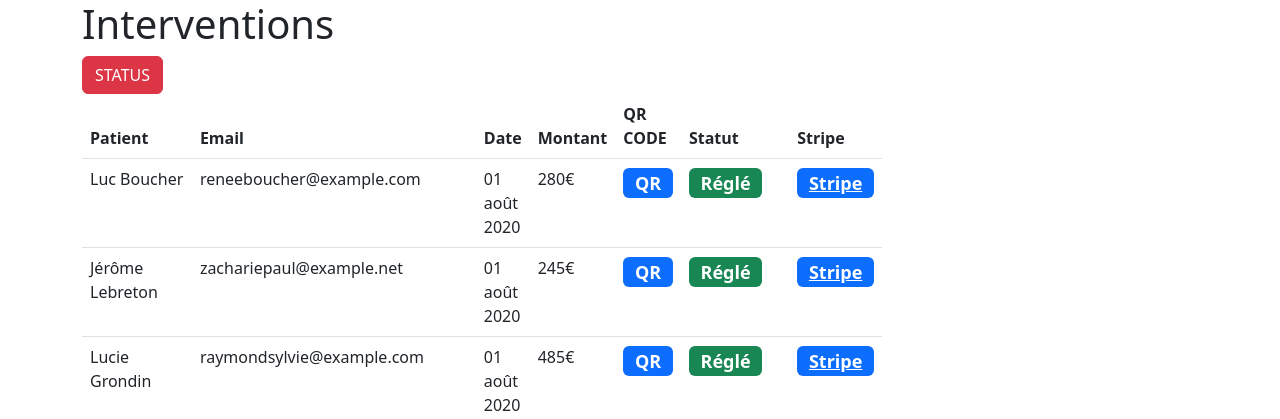
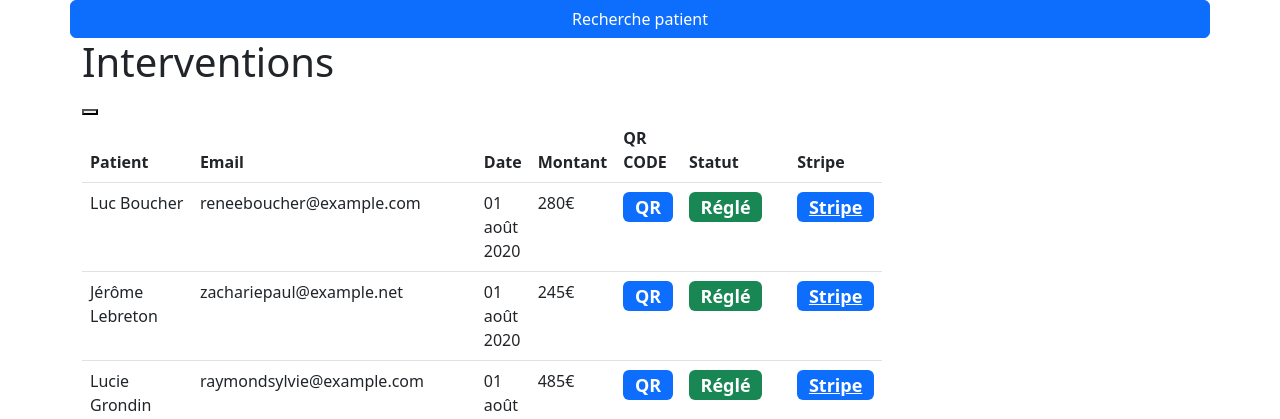
Before and after one commit to flequeau/stripeProject, a Django app: page / in a window 1280 px wide. Shown: the top 419 px of the page. Run offline with Django 4.2, Linux system fonts and the light colour scheme; data comes from the database, SQL or seed files in the repository; both versions use the stored data as it was after the commit; some libraries are stand-ins or nearby versions.

Commit message:
Search patient

```diff
--- a/dhpayment/templates/dhpayment/interv_list.html
+++ b/dhpayment/templates/dhpayment/interv_list.html
@@ -2,9 +2,13 @@
 {% load static %}
 {% block content %}
     <div class="row">
+
+    <a class="btn btn-primary" href="{% url 'search' %}" role="button">Recherche patient</a>
+
         <div class="col-8">
             <h1>Interventions</h1>
-        <a class="btn btn-danger" href="{% url 'status' %}">STATUS</a>
+
+            <button hx-get="#" hx-target='#dialog'></button>
             <table class="table">
                 <thead>
                 <th>Patient</th>
@@ -23,17 +27,20 @@
                         <td>{{ interv.date|date:'d F Y' }}</td>
                         <td>{{ interv.amount }}€</td>
                         <td><h4><span class="badge text-bg-primary"
-                                  style="cursor: pointer;"
-                                  hx-trigger="click"
-                                  hx-post="{% url 'create-qrcode' interv.uuid %}"
-                                  hx-target="#qr">QR</span>
+                                      style="cursor: pointer;"
+                                      hx-trigger="click"
+                                      hx-post="{% url 'create-qrcode' interv.uuid %}"
+                                      hx-target="#qr">QR</span>
                         </h4></td>
                         {% if interv.payment_state == 'ATT' %}
-                            <td><h4><span class="badge text-bg-warning">{{ interv.get_payment_state_display }}</span></h4></td>
-                            {% else %}
-                            <td><h4><span class="badge text-bg-success">{{ interv.get_payment_state_display }}</span></h4></td>
+                            <td><h4><span class="badge text-bg-warning">{{ interv.get_payment_state_display }}</span>
+                            </h4></td>
+                        {% else %}
+                            <td><h4><span class="badge text-bg-success">{{ interv.get_payment_state_display }}</span>
+                            </h4></td>
                         {% endif %}
-                    <td><h4><a class="badge text-bg-primary" href="{% url 'create-check-out-session' interv.uuid %}">Stripe</a></h4></td>
+                        <td><h4><a class="badge text-bg-primary"
+                                   href="{% url 'create-check-out-session' interv.uuid %}">Stripe</a></h4></td>
                     </tr>
                 {% endfor %}
                 </tbody>
--- a/dhpayment/urls.py
+++ b/dhpayment/urls.py
@@ -6,6 +6,8 @@ urlpatterns = [
     path('card/create-checkout-session/<str:uuid>', views.create_checkout_session, name='create-check-out-session'),
     path('card/qr/<str:uuid>', views.createQrCode, name='create-qrcode'),
     path('card/success', views.checkout_success, name='checkout-success'),
-    path('card/status', views.state_pay, name='status'),
-    path('webhook', views.stripe_webhook, name='stripe-webhook')
+    #path('card/status', views.state_pay, name='status'),
+    path('webhook', views.stripe_webhook, name='stripe-webhook'),
+    path('search', views.patient_search, name='patient-search'),
+    path('search_htmx', views.search_patient_htmx, name='search'),
 ]
--- a/dhpayment/views.py
+++ b/dhpayment/views.py
@@ -1,11 +1,15 @@
+import json
 from pprint import pprint
 
 from django.http import HttpResponse
 from django.urls import reverse
 from django.shortcuts import render, redirect, get_object_or_404
+from django.views import View
 from django.views.decorators.csrf import csrf_exempt
+from django.views.decorators.http import require_POST
 from django.views.generic.list import ListView
-from dhpayment.models import Interv
+from dhpayment.models import Interv, Patient
+from dhpayment.forms import PatientForm
 import stripe
 import qrcode
 from stripeProject import settings
@@ -25,26 +29,29 @@ class IntervListView(ListView):
 
 def create_checkout_session(request, uuid):
     interv = get_object_or_404(Interv, uuid=uuid)
-    session = stripe.checkout.Session.create(
-        client_reference_id=interv.uuid,
-        customer_email=interv.patient.email,
-        payment_method_types=['card'],
-        line_items=[{
-            'price_data': {
-                'currency': 'eur',
-                'product_data': {
-                    'name': "Honoraires d'anesthésie",
+    if interv.payment_state == 'ATT':
+        session = stripe.checkout.Session.create(
+            client_reference_id=interv.uuid,
+            customer_email=interv.patient.email,
+            payment_method_types=['card'],
+            line_items=[{
+                'price_data': {
+                    'currency': 'eur',
+                    'product_data': {
+                        'name': "Honoraires d'anesthésie",
+                    },
+                    'unit_amount': interv.amount * 100,
                 },
-                'unit_amount': interv.amount * 100,
-            },
-            'quantity': 1,
-        }],
-        mode='payment',
-        success_url=request.build_absolute_uri(reverse('checkout-success')),
-        cancel_url=settings.SERVER_IP + '/card/cancel',
-    )
+                'quantity': 1,
+            }],
+            mode='payment',
+            success_url=request.build_absolute_uri(reverse('checkout-success')),
+            cancel_url=settings.SERVER_IP + '/card/cancel',
+        )
 
-    return redirect(session.url, code=303)
+        return redirect(session.url, code=303)
+    else:
+        return HttpResponse(status=400)
 
 
 def createQrCode(request, uuid):
@@ -97,9 +104,83 @@ def stripe_webhook(request):
     return HttpResponse(status=200)
 
 
-def state_pay(request):
-    status = Interv.objects.all()
-    for stat in status:
-        stat.payment_state = 'ATT'
-        stat.save()
-    return render(request, 'dhpayment/interv_list.html')
+def patient_list(request):
+    return render(request, 'patient/patient_list.html', {
+        'movies': Patient.objects.all(),
+    })
+
+
+def add_patient(request):
+    if request.method == "POST":
+        form = PatientForm(request.POST)
+        if form.is_valid():
+            patient = form.save()
+            return HttpResponse(
+                status=204,
+                headers={
+                    'HX-Trigger': json.dumps({
+                        "patientListChanged": None,
+                        "showMessage": f"{patient.forname} {patient.name} ({patient.birthDate}) ajouté."
+                    })
+                })
+    else:
+        form = PatientForm()
+    return render(request, 'patient/patient_form.html', {
+        'form': form,
+    })
+
+
+def edit_patient(request, pk):
+    patient = get_object_or_404(Patient, pk=pk)
+    if request.method == "POST":
+        form = PatientForm(request.POST, instance=patient)
+        if form.is_valid():
+            form.save()
+            return HttpResponse(
+                status=204,
+                headers={
+                    'HX-Trigger': json.dumps({
+                        "movieListChanged": None,
+                        "showMessage": f"{patient.forname} {patient.name} ({patient.birthDate}) mis à jour."
+                    })
+                }
+            )
+    else:
+        form = PatientForm(instance=patient)
+    return render(request, 'patient/patient_form.html', {
+        'form': form,
+        'movie': patient,
+    })
+
+
+@require_POST
+def remove_patient(request, pk):
+    patient = get_object_or_404(Patient, pk=pk)
+    patient.delete()
+    return HttpResponse(
+        status=204,
+        headers={
+            'HX-Trigger': json.dumps({
+                "movieListChanged": None,
+                "showMessage": f"{patient.forname} {patient.name} ({patient.birthDate}) supprimé."
+            })
+        })
+
+
+def search_patient_htmx(request):
+    search_term = request.GET.get('search')
+    if search_term:
+        items = Patient.objects.filter(name__icontains=search_term).all()
+        template = 'patient/search_results.html'
+    else:
+        items = Patient.objects.all()
+        template = 'patient/patient_search.html'
+    return render(request=request,
+                  template_name=template,
+                  context={
+                      'items': items,
+                  })
+
+
+def patient_search(request):
+    return redirect('search')
--- a/stripeProject/settings.py
+++ b/stripeProject/settings.py
@@ -41,6 +41,7 @@ INSTALLED_APPS = [
     "django.contrib.sessions",
     "django.contrib.messages",
     "django.contrib.staticfiles",
+    'widget_tweaks',
     'dhpayment',
 ]
 
--- a/templates/base.html
+++ b/templates/base.html
@@ -8,18 +8,17 @@
         <title></title>
     {% endblock %}
 </head>
-<body>
+<body hx-headers='{"X-CSRFToken": "{{ csrf_token }}"}'>
 <div class="container">
     {% block content %}
     {% endblock %}
+    <div id="modal" class="modal fade">
+        <div id="dialog" class="modal-dialog" hx-target="this"></div>
+    </div>
 </div>
 <!-- JavaScript Bundle with Popper -->
 <script src="https://unpkg.com/htmx.org@1.8.0"></script>
+<script src="{% static 'js/htmx/htmx.min.js' %}"></script>
 <script src="{% static 'js/bootstrap/bootstrap.bundle.min.js' %}"></script>
-  <script>
-      document.body.addEventListener('htmx:configRequest', (event) => {
-        event.detail.headers['X-CSRFToken'] = '{{ csrf_token }}';
-      })
-    </script>
 </body>
 </html>
```
Also changed, not shown: db.sqlite3.
